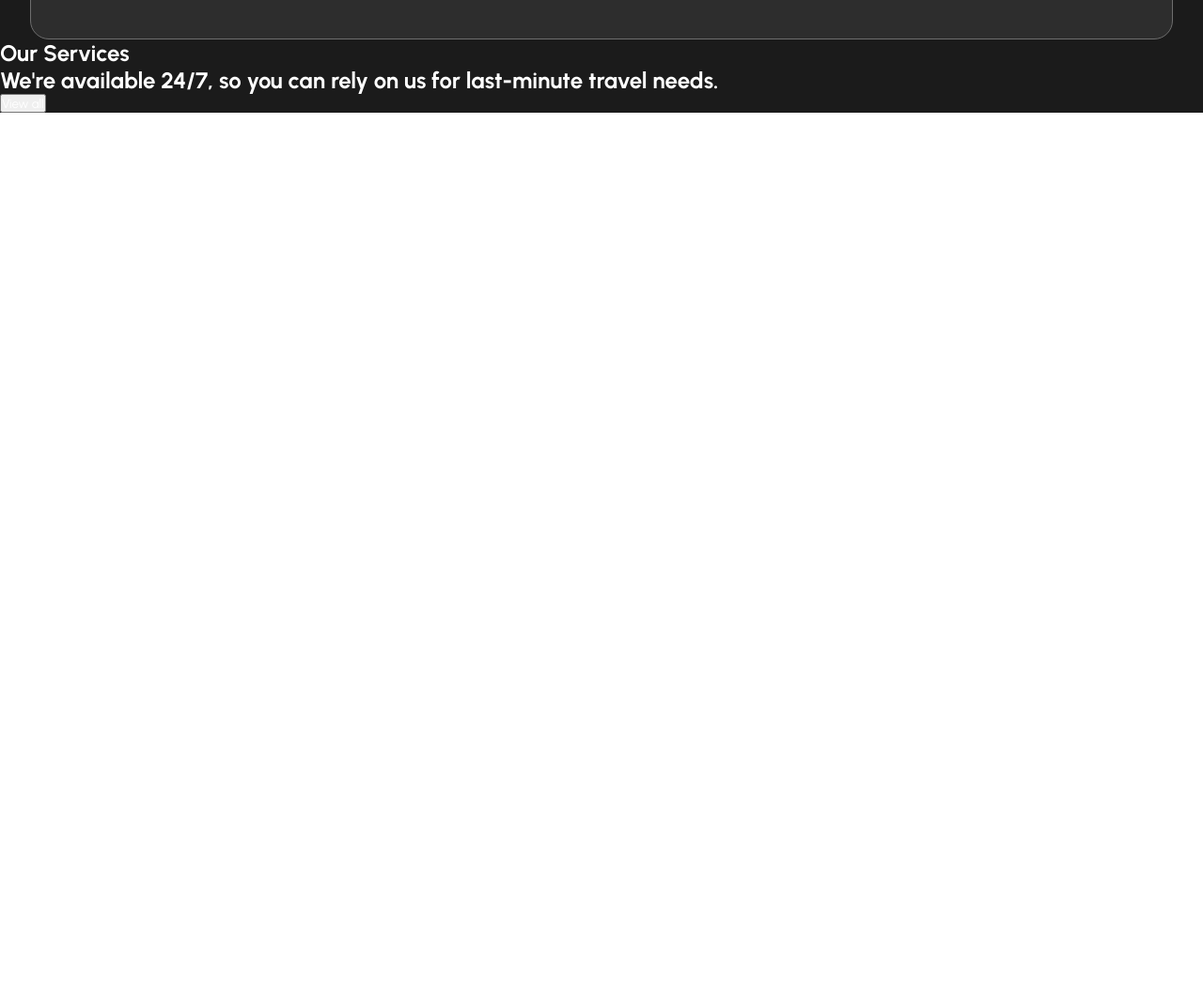
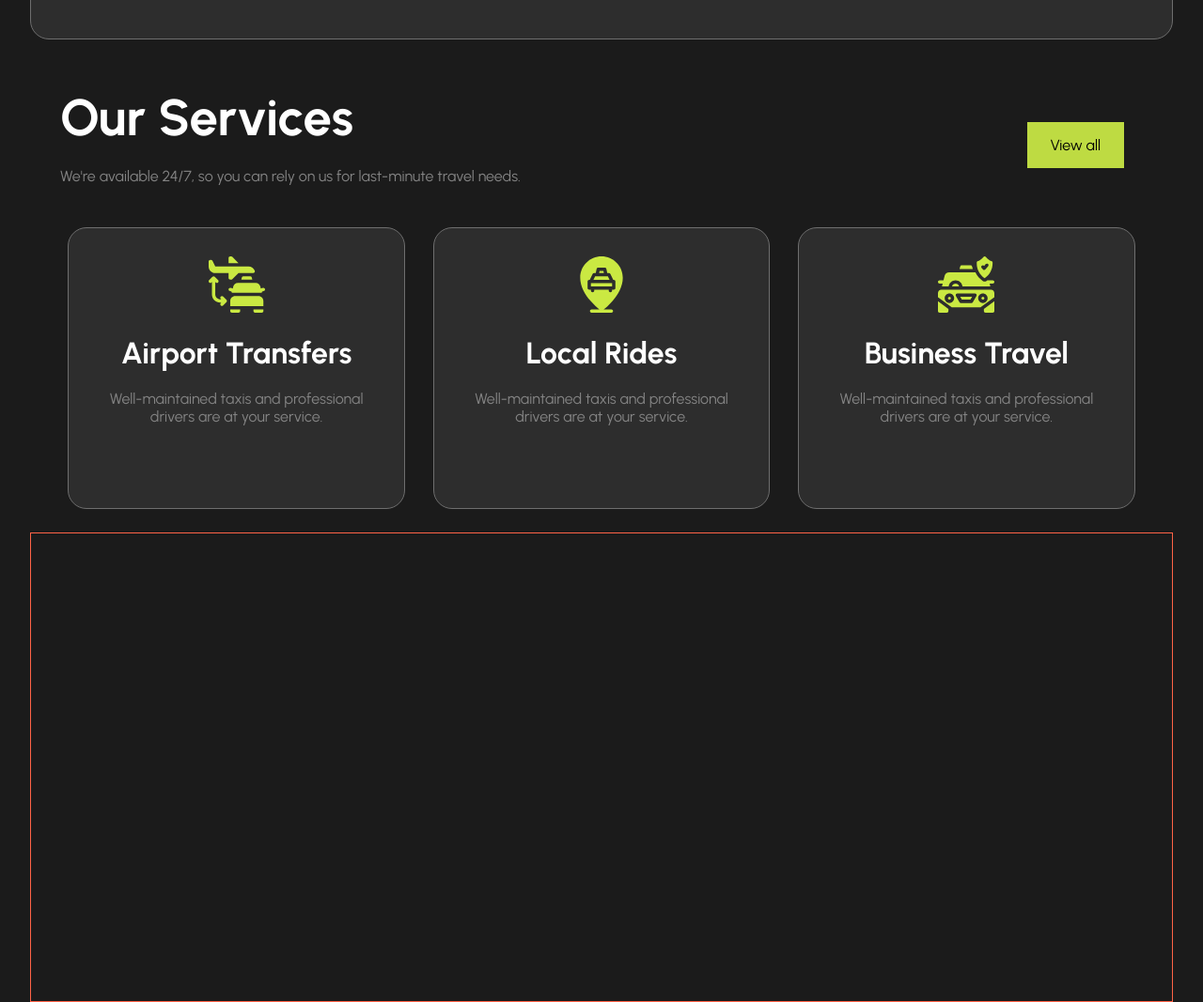
Before and after one commit to riturajmahapatra/Ai-thinkers, a plain HTML site: page index.html in a window 1280 px wide. Shown: the part 2063-3130 px from the top of the page at 94% size. Before the commit the page ends 2183 px from the top, so only its background shows below. Drawn offline with nearby package versions, Linux system fonts and the light colour scheme.

Commit message:
page 1 done

```diff
--- a/index.html
+++ b/index.html
@@ -177,18 +177,44 @@
           </div>
           <div class="page4">
             <div class="page4_content">
-              <h1>Our Services</h1>
+              <div class="Services">
+                <h1>Our Services</h1>
+                <h2>
+                  We're available 24/7, so you can rely on us for last-minute
+                  travel needs.
+                </h2>
+              </div>
+              <div class="page4_content_button"><button>View all</button></div>
+            </div>
+          </div>
+          <div class="small_card">
+            <div class="small_cards">
+              <img src="asset 16.svg" alt="fly" style="width: 60px" />
+              <h1>Airport Transfers</h1>
               <h2>
-                We're available 24/7, so you can rely on us for last-minute
-                travel needs.
+                Well-maintained taxis and professional drivers are at your
+                service.
               </h2>
-              <button>View all</button>
-              <div class="small_cards">
-                <div class="small_card"></div>
-                <div class="small_card"></div>
-                <div class="small_card"></div>
-              </div>
             </div>
+            <div class="small_cards">
+              <img src="asset 17.svg" alt="taxi" style="width: 60px" />
+              <h1>Local Rides</h1>
+              <h2>
+                Well-maintained taxis and professional drivers are at your
+                service.
+              </h2>
+            </div>
+            <div class="small_cards">
+              <img src="asset 18.svg" alt="go" style="width: 60px" />
+              <h1>Business Travel</h1>
+              <h2>
+                Well-maintained taxis and professional drivers are at your
+                service.
+              </h2>
+            </div>
+          </div>
+          <div class="video_section">
+            <div class="video_slide red"></div>
           </div>
         </section>
       </div>
--- a/style.css
+++ b/style.css
@@ -309,3 +309,78 @@
   }
 }
 /* page 4 */
+
+.page4 {
+  display: flex;
+  justify-content: center;
+  margin-top: 50px;
+}
+.page4_content {
+  display: flex;
+  width: 90%;
+  justify-content: space-between;
+  align-items: center;
+}
+.Services h1 {
+  font-size: 3.4rem;
+}
+.Services h2 {
+  font-size: 1rem;
+  font-weight: 400;
+  color: #848484;
+  margin-block: 20px;
+}
+.page4_content_button button {
+  padding: 15px 25px;
+  font-size: 1rem;
+  color: black;
+  background-color: #bedb42;
+  border: none;
+  transition: all 0.3s ease-in-out;
+  margin-right: 20px;
+}
+.page4_content_button button:hover {
+  color: #bedb42;
+  background-color: transparent;
+  border: 1px solid #bedb42;
+}
+
+.small_card {
+  display: flex;
+  justify-content: center;
+  align-items: center;
+  gap: 30px;
+  margin-block: 25px;
+}
+.small_cards {
+  background-color: #2d2d2d;
+  height: 300px;
+  width: 28%;
+  border-radius: 20px;
+  text-align: center;
+  border: 1px solid #6e6e6e;
+  padding-top: 30px;
+}
+.small_cards h1 {
+  margin-block: 20px;
+  font-size: 2rem;
+  transition: all 0.3s ease-in-out;
+}
+.small_cards h1:hover {
+  color: #bedb42;
+}
+.small_cards h2 {
+  margin: 20px;
+  font-size: 1rem;
+  font-weight: 400;
+  color: #848484;
+}
+
+.video_section {
+  display: flex;
+  justify-content: center;
+}
+.video_slide {
+  height: 500px;
+  width: 95%;
+}
```
